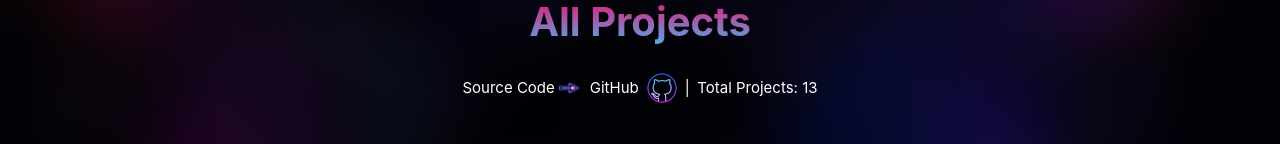
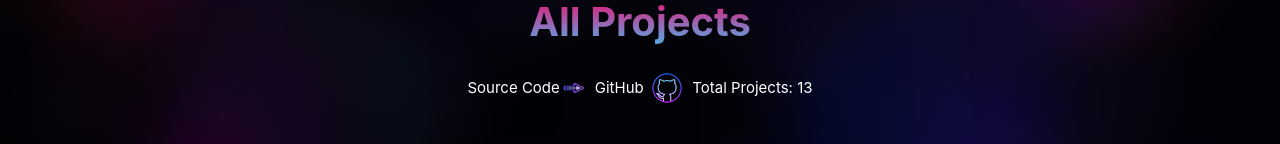
Before and after one commit to mohitanand744/React-Personal-Portfolio, a React (Vite) app: page /projects in a window 1280 px wide. Shown: the part 145-289 px from the top of the page. Built offline with nearby package versions, Linux system fonts and the light colour scheme.

Commit message:
solved menu problems

```diff
--- a/src/Pages/AllProjects.jsx
+++ b/src/Pages/AllProjects.jsx
@@ -77,7 +77,7 @@ const sliceProjects = filterProject.slice(firstIndex, lastIndex); */
       >
         <SectionHeading text={"All Projects"} />
 
-        <div className="flex justify-center items-center my-6 gap-3">
+        <div className="flex justify-center flex-wrap items-center my-6 gap-3">
           <p className="text-white text-xl lg:text-2xl flex items-center justify-center gap-5">
             Source Code
             <img
@@ -90,7 +90,7 @@ const sliceProjects = filterProject.slice(firstIndex, lastIndex); */
               target="_blank"
             >
               GitHub
-              <img src="/github.png" className="w-[3.6rem]" alt="github" /> |
+              <img src="/github.png" className="w-[3.6rem]" alt="github" />
             </a>
           </p>
 
--- a/src/components/common/Nav/Nav.jsx
+++ b/src/components/common/Nav/Nav.jsx
@@ -48,14 +48,14 @@ const Nav = () => {
           />
           {userInput !== "" ? (
             <img
-              className="absolute top-[9.4rem] right-5 w-[1.8rem] cursor-pointer"
+              className="absolute  top-[1.3rem] right-6 w-[1.8rem] cursor-pointer"
               src="https://img.icons8.com/nolan/64/delete-sign.png"
               alt="delete-sign"
               onClick={() => setUserInput("")}
             />
           ) : (
             <img
-              className="absolute top-[9.2rem] right-5 w-[1.8rem] cursor-pointer"
+              className="absolute top-[1.3rem] right-6 w-[1.8rem] cursor-pointer"
               src="https://img.icons8.com/external-vitaliy-gorbachev-blue-vitaly-gorbachev/60/external-search-food-delivery-vitaliy-gorbachev-blue-vitaly-gorbachev.png"
               alt="search"
             />
```
